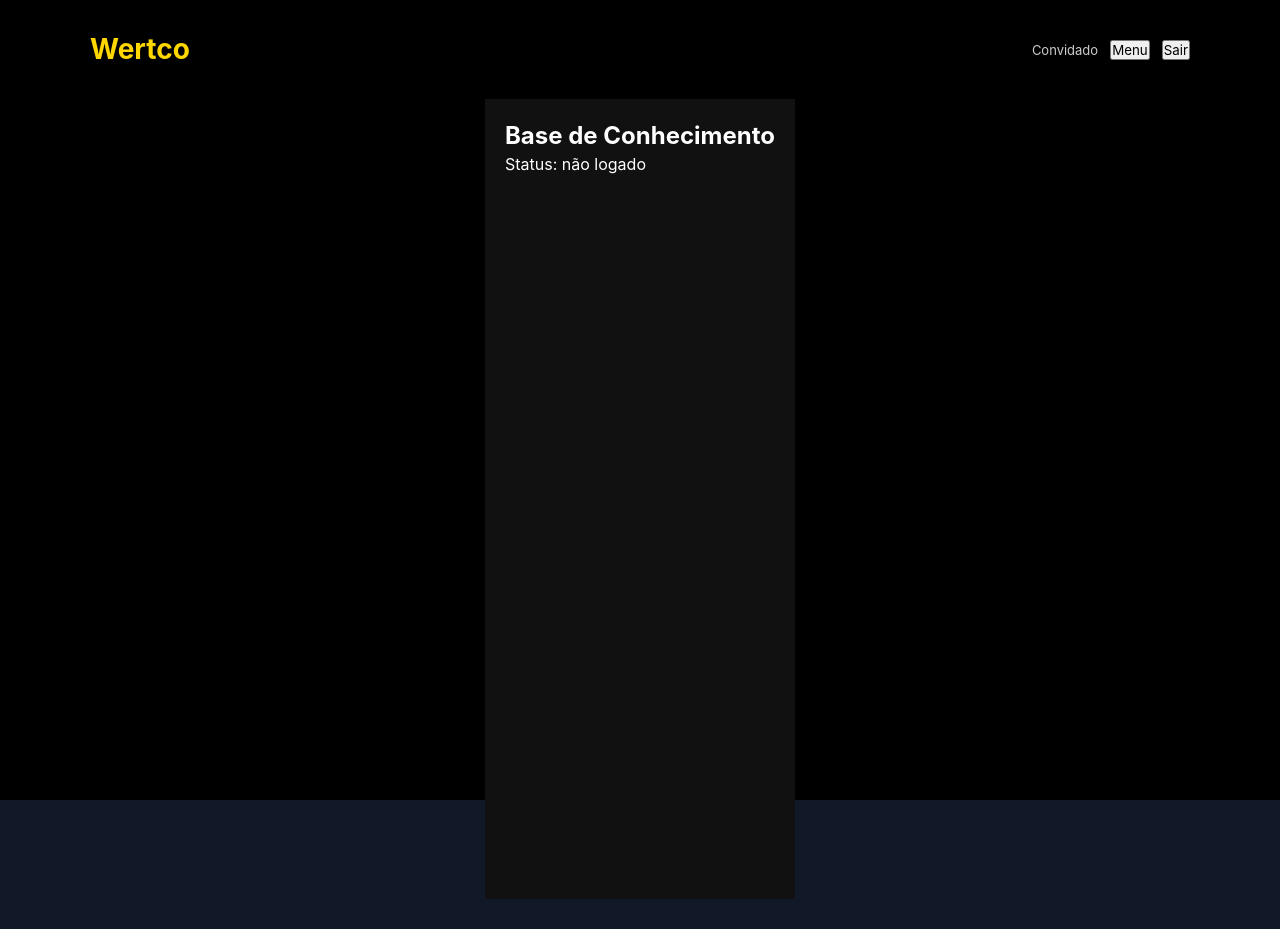
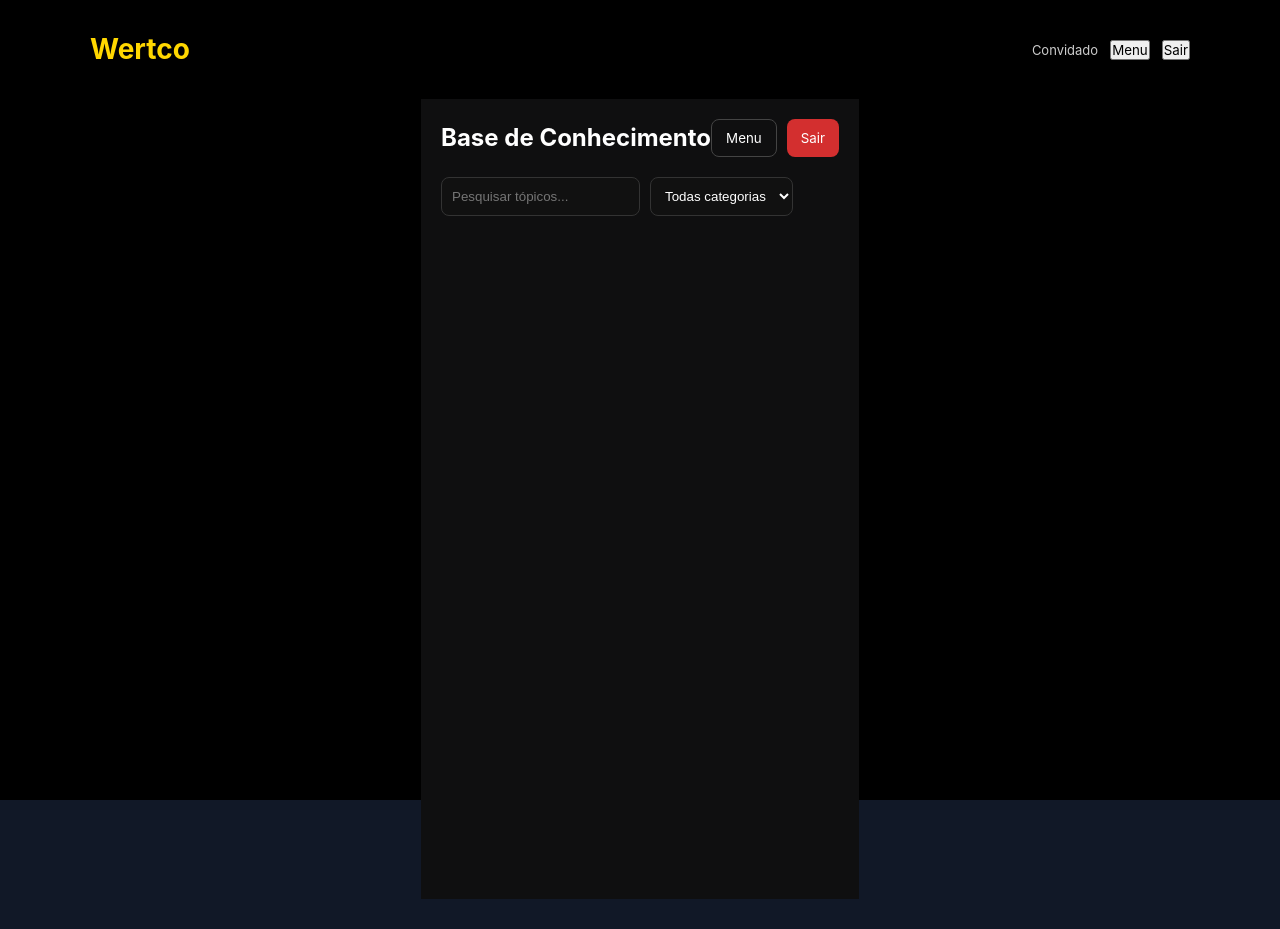
Before and after one commit to Wertco-Bombas/Wertco, a Next.js app: page /base in a window 1280 px wide. Built offline with nearby package versions, Linux system fonts and the light colour scheme.

Commit message:
Update base.js

```diff
--- a/pages/base.js
+++ b/pages/base.js
@@ -1,99 +1,297 @@
 import { useEffect, useState } from "react";
 import { supabase } from "../lib/supabase";
 
-export default function BaseNovo() {
-  const [status, setStatus] = useState("carregando...");
+export default function Base() {
   const [user, setUser] = useState(null);
+  const [role, setRole] = useState("user");
+
   const [topicos, setTopicos] = useState([]);
-  const [comentarios, setComentarios] = useState([]);
+  const [categorias, setCategorias] = useState([]);
+  const [comentariosMap, setComentariosMap] = useState({});
+
+  const [busca, setBusca] = useState("");
+  const [categoriaFiltro, setCategoriaFiltro] = useState("");
 
   useEffect(() => {
     init();
   }, []);
 
   async function init() {
-    try {
-      setStatus("verificando login...");
+    const { data: { session } } = await supabase.auth.getSession();
 
-      const { data: { session }, error } =
-        await supabase.auth.getSession();
+    if (!session?.user) return;
 
-      console.log("SESSION:", session);
-      console.log("ERROR:", error);
+    setUser(session.user);
 
-      if (!session?.user) {
-        setStatus("não logado");
-        return;
-      }
+    const { data: profile } = await supabase
+      .from("profiles")
+      .select("role")
+      .eq("id", session.user.id)
+      .single();
 
-      setUser(session.user);
+    setRole(profile?.role || "user");
 
-      setStatus("carregando tópicos...");
-
-      const { data: tops, error: errTop } = await supabase
-        .from("topicos")
-        .select("*");
-
-      console.log("TOPICOS:", tops, errTop);
-
-      const { data: coms, error: errCom } = await supabase
-        .from("comentarios")
-        .select("*");
-
-      console.log("COMENTARIOS:", coms, errCom);
-
-      setTopicos(tops || []);
-      setComentarios(coms || []);
-
-      setStatus("ok");
-
-    } catch (err) {
-      console.error(err);
-      setStatus("erro: " + err.message);
-    }
+    loadData();
   }
 
-  function comentariosDoTopico(id) {
-    return comentarios.filter((c) => c.topico_id === id);
+  async function loadData() {
+    const { data: tops } = await supabase.from("topicos").select("*");
+    const { data: cats } = await supabase.from("categorias").select("*");
+    const { data: coms } = await supabase.from("comentarios").select("*");
+
+    const map = {};
+    (coms || []).forEach((c) => {
+      if (!map[c.topico_id]) map[c.topico_id] = [];
+      map[c.topico_id].push(c);
+    });
+
+    setTopicos(tops || []);
+    setCategorias(cats || []);
+    setComentariosMap(map);
   }
 
-  if (status !== "ok") {
-    return (
-      <div style={{ padding: 20, color: "#fff", background: "#111", minHeight: "100vh" }}>
-        <h2>Base de Conhecimento</h2>
-        <p>Status: {status}</p>
-      </div>
-    );
+  async function comentar(id) {
+    const input = document.getElementById("c-" + id);
+    if (!input.value.trim()) return;
+
+    await supabase.from("comentarios").insert({
+      conteudo: input.value,
+      topico_id: id,
+      usuario_id: user.id,
+      user_email: user.email,
+      approved: role !== "user"
+    });
+
+    input.value = "";
+    loadData();
   }
 
+  const filtrados = topicos.filter((t) => {
+    const cat = categorias.find((c) => c.id === t.category_id);
+
+    return (
+      `${t.title} ${t.content} ${cat?.nome || ""}`
+        .toLowerCase()
+        .includes(busca.toLowerCase()) &&
+      (!categoriaFiltro || t.category_id == categoriaFiltro)
+    );
+  });
+
   return (
-    <div style={{ padding: 20, color: "#fff", background: "#111", minHeight: "100vh" }}>
+    <div style={styles.page}>
 
-      <h1>Base de Conhecimento</h1>
+      {/* TOP BAR */}
+      <div style={styles.topbar}>
+        <div>
+          <h2 style={{ margin: 0 }}>Base de Conhecimento</h2>
+          <small style={{ opacity: 0.7 }}>{user?.email}</small>
+        </div>
 
-      {topicos.length === 0 && <p>Nenhum tópico encontrado</p>}
+        <div style={{ display: "flex", gap: 10 }}>
+          <button style={styles.btnGhost}>Menu</button>
+          <button style={styles.btnDanger}>Sair</button>
+        </div>
+      </div>
 
-      {topicos.map((t) => (
-        <div key={t.id} style={{ background: "#222", padding: 15, marginBottom: 20 }}>
+      {/* FILTROS */}
+      <div style={styles.filters}>
+        <input
+          placeholder="Pesquisar tópicos..."
+          value={busca}
+          onChange={(e) => setBusca(e.target.value)}
+          style={styles.input}
+        />
 
-          <h2>{t.title || "sem título"}</h2>
-          <p>{t.content || t.conteudo || "sem conteúdo"}</p>
+        <select
+          value={categoriaFiltro}
+          onChange={(e) => setCategoriaFiltro(e.target.value)}
+          style={styles.input}
+        >
+          <option value="">Todas categorias</option>
+          {categorias.map((c) => (
+            <option key={c.id} value={c.id}>
+              {c.nome}
+            </option>
+          ))}
+        </select>
 
-          <hr />
+        {(role === "admin" || role === "supervisor") && (
+          <>
+            <button style={styles.btn}>Nova Categoria</button>
+            <button style={styles.btn}>Novo Tópico</button>
+            <button style={styles.btnDanger}>Excluir Categoria</button>
+          </>
+        )}
+      </div>
 
-          <h3>Comentários</h3>
+      {/* TOPICOS */}
+      <div style={styles.grid}>
+        {filtrados.map((t) => {
+          const cat = categorias.find((c) => c.id === t.category_id);
 
-          {comentariosDoTopico(t.id).map((c) => (
-            <div key={c.id} style={{ background: "#333", padding: 10, marginBottom: 5 }}>
-              <strong>{c.user_email || "anon"}</strong>
-              <p>{c.conteudo}</p>
+          return (
+            <div key={t.id} style={styles.card}>
+
+              <div style={styles.cardHeader}>
+                <h3>{t.title}</h3>
+                <span style={styles.tag}>{cat?.nome}</span>
+              </div>
+
+              <p style={{ opacity: 0.85 }}>{t.content}</p>
+
+              {/* COMENTÁRIOS */}
+              <div style={styles.comments}>
+                <strong>Comentários</strong>
+
+                {(comentariosMap[t.id] || [])
+                  .filter((c) =>
+                    role === "admin" || role === "supervisor"
+                      ? true
+                      : c.approved
+                  )
+                  .map((c) => (
+                    <div key={c.id} style={styles.comment}>
+                      <b>{c.user_email}</b>
+                      <p>{c.conteudo}</p>
+                    </div>
+                  ))}
+
+                {user && (
+                  <div style={{ marginTop: 10 }}>
+                    <textarea id={`c-${t.id}`} style={styles.textarea} />
+                    <button
+                      onClick={() => comentar(t.id)}
+                      style={styles.btnSmall}
+                    >
+                      Comentar
+                    </button>
+                  </div>
+                )}
+              </div>
+
             </div>
-          ))}
-
-          <textarea id={"c-" + t.id} />
-        </div>
-      ))}
-
+          );
+        })}
+      </div>
     </div>
   );
 }
+
+/* =========================
+   STYLE MODERNO
+========================= */
+
+const styles = {
+  page: {
+    minHeight: "100vh",
+    background: "#0f0f10",
+    color: "#fff",
+    padding: 20,
+  },
+
+  topbar: {
+    display: "flex",
+    justifyContent: "space-between",
+    alignItems: "center",
+    marginBottom: 20,
+  },
+
+  filters: {
+    display: "flex",
+    gap: 10,
+    flexWrap: "wrap",
+    marginBottom: 20,
+  },
+
+  grid: {
+    display: "grid",
+    gridTemplateColumns: "repeat(auto-fit, minmax(320px, 1fr))",
+    gap: 20,
+  },
+
+  card: {
+    background: "#1c1c1f",
+    padding: 15,
+    borderRadius: 12,
+    boxShadow: "0 4px 20px rgba(0,0,0,0.4)",
+  },
+
+  cardHeader: {
+    display: "flex",
+    justifyContent: "space-between",
+    alignItems: "center",
+  },
+
+  tag: {
+    background: "#333",
+    padding: "3px 10px",
+    borderRadius: 8,
+    fontSize: 12,
+  },
+
+  comments: {
+    marginTop: 15,
+    paddingTop: 10,
+    borderTop: "1px solid #333",
+  },
+
+  comment: {
+    background: "#2a2a2a",
+    padding: 8,
+    marginTop: 8,
+    borderRadius: 8,
+  },
+
+  input: {
+    padding: 10,
+    borderRadius: 8,
+    border: "1px solid #333",
+    background: "#111",
+    color: "#fff",
+  },
+
+  textarea: {
+    width: "100%",
+    minHeight: 60,
+    borderRadius: 8,
+    background: "#111",
+    color: "#fff",
+    border: "1px solid #333",
+  },
+
+  btn: {
+    padding: "10px 14px",
+    borderRadius: 8,
+    border: "none",
+    background: "#FFD700",
+    cursor: "pointer",
+    fontWeight: "bold",
+  },
+
+  btnSmall: {
+    marginTop: 5,
+    padding: "6px 10px",
+    borderRadius: 6,
+    background: "#FFD700",
+    border: "none",
+    cursor: "pointer",
+  },
+
+  btnDanger: {
+    padding: "10px 14px",
+    borderRadius: 8,
+    border: "none",
+    background: "#d32f2f",
+    color: "#fff",
+    cursor: "pointer",
+  },
+
+  btnGhost: {
+    padding: "10px 14px",
+    borderRadius: 8,
+    border: "1px solid #444",
+    background: "transparent",
+    color: "#fff",
+    cursor: "pointer",
+  },
+};
```
